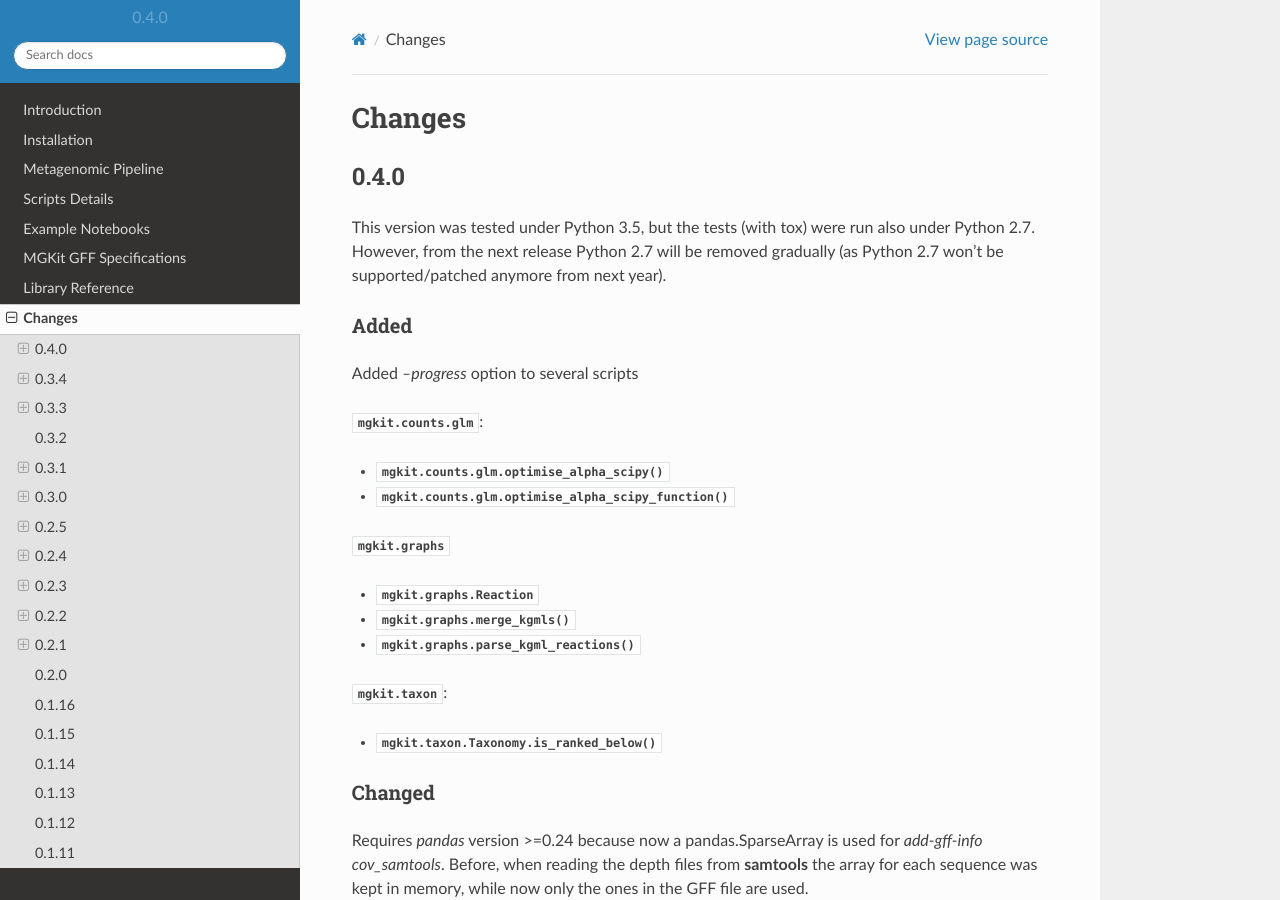
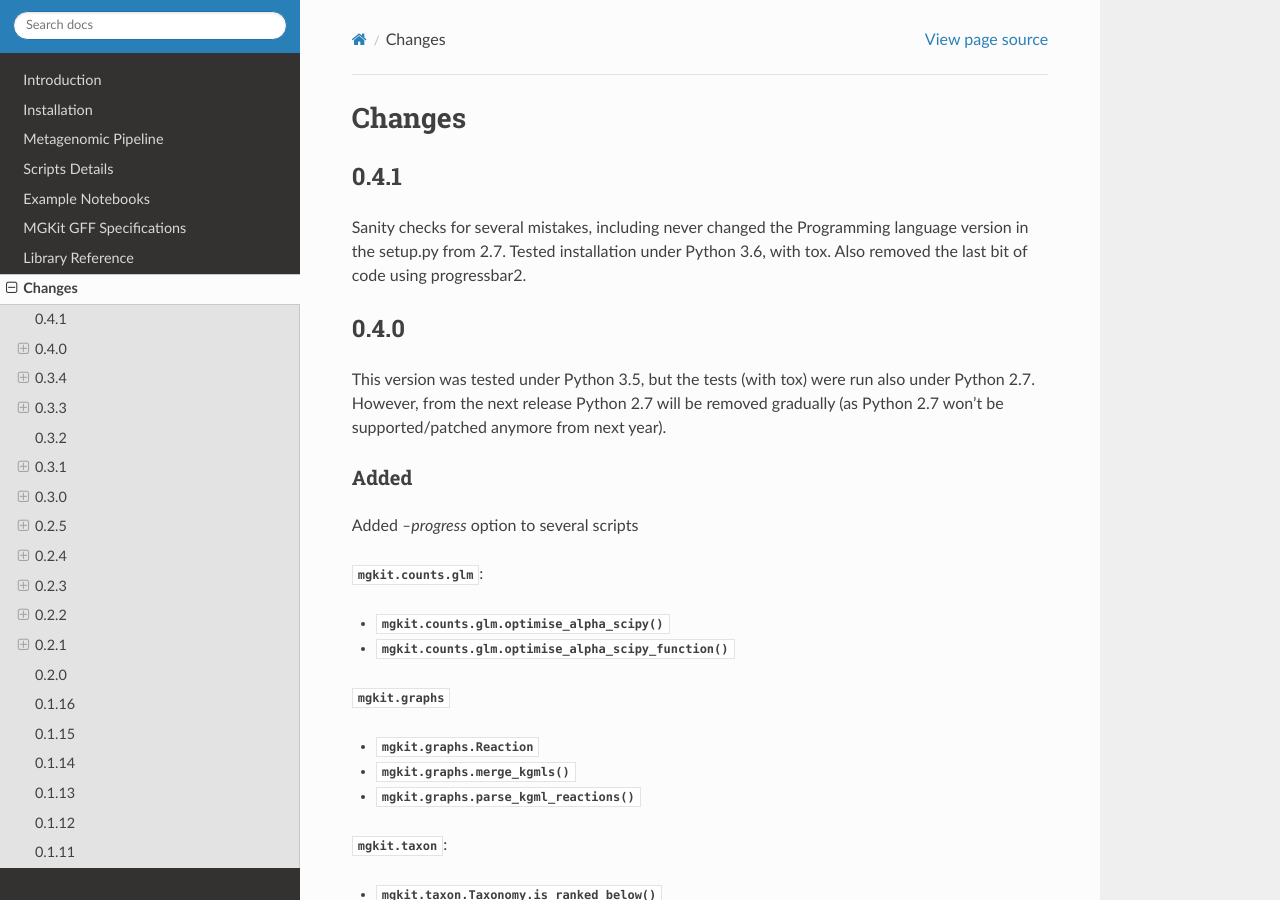
Before and after one commit to frubino/mgkit, a Sphinx documentation site: the page built from docs/source/changes.rst, in a window 1280 px wide and 900 px high. Built offline with Sphinx 7.4.7 and the Read the Docs theme 2.0.0, drawn with Linux system fonts in a browser that asks for light colours; pages that are not in the unit, such as notebooks, are missing from menus.

Commit message:
Version bump and docs changed

```diff
--- a/docs/source/changes.rst
+++ b/docs/source/changes.rst
@@ -1,5 +1,10 @@
 Changes
 =======
+
+0.4.1
+-----
+
+Sanity checks for several mistakes, including never changed the Programming language version in the setup.py from 2.7. Tested installation under Python 3.6, with tox. Also removed the last bit of code using progressbar2.
 
 0.4.0
 -----
--- a/docs/source/conf.py
+++ b/docs/source/conf.py
@@ -97,7 +97,7 @@
 #
 # The short X.Y version.
 
-__VERSION__ = '0.4.0'
+__VERSION__ = '0.4.1'
 
 version = __VERSION__
 # The full version, including alpha/beta/rc tags.
--- a/mgkit/__init__.py
+++ b/mgkit/__init__.py
@@ -7,7 +7,7 @@
 
 from . import logger
 
-__VERSION__ = "0.4.0"
+__VERSION__ = "0.4.1"
 
 __version__ = __VERSION__
 
--- a/setup.py
+++ b/setup.py
@@ -20,7 +20,7 @@
     from Cython.Build import cythonize
     extensions = cythonize(extensions)
 
-__VERSION__ = "0.4.0"
+__VERSION__ = "0.4.1"
 
 from setuptools import setup, find_packages
 
```
Also changed, not shown: .bumpversion.cfg.
